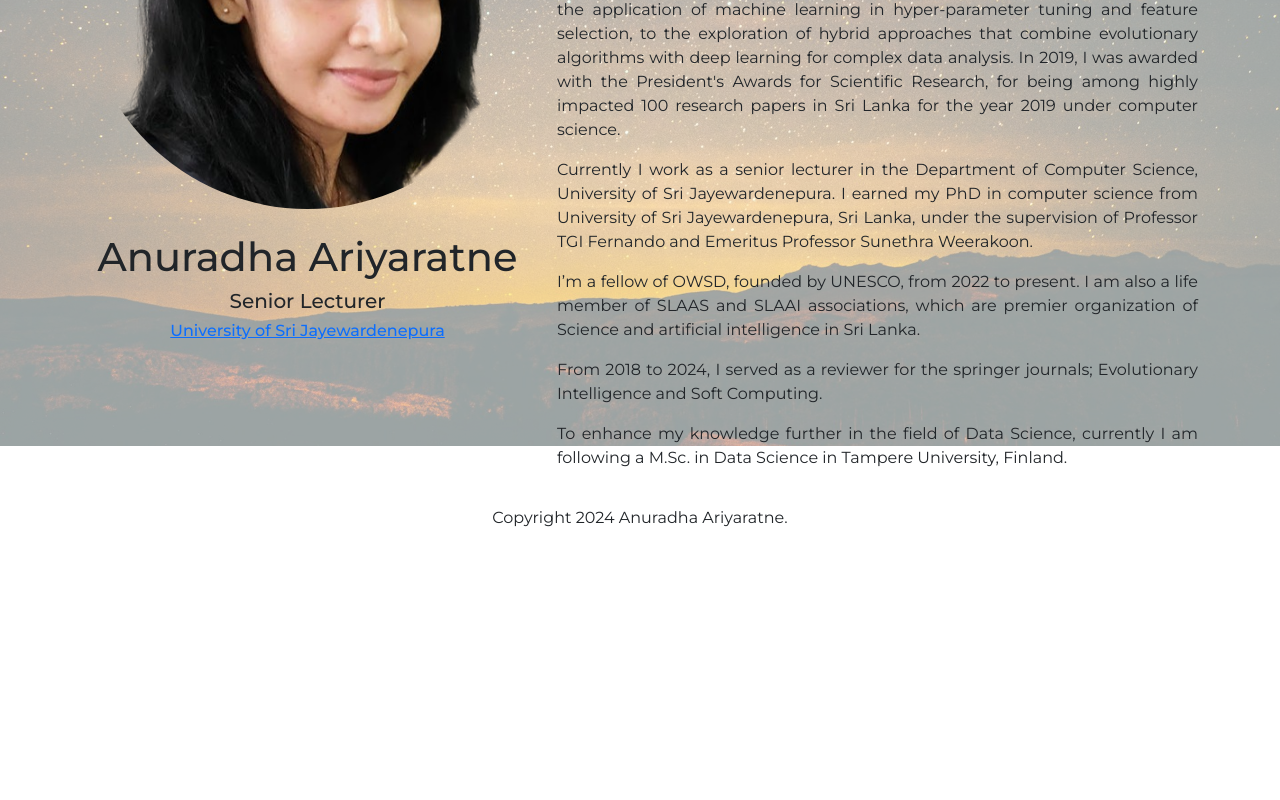
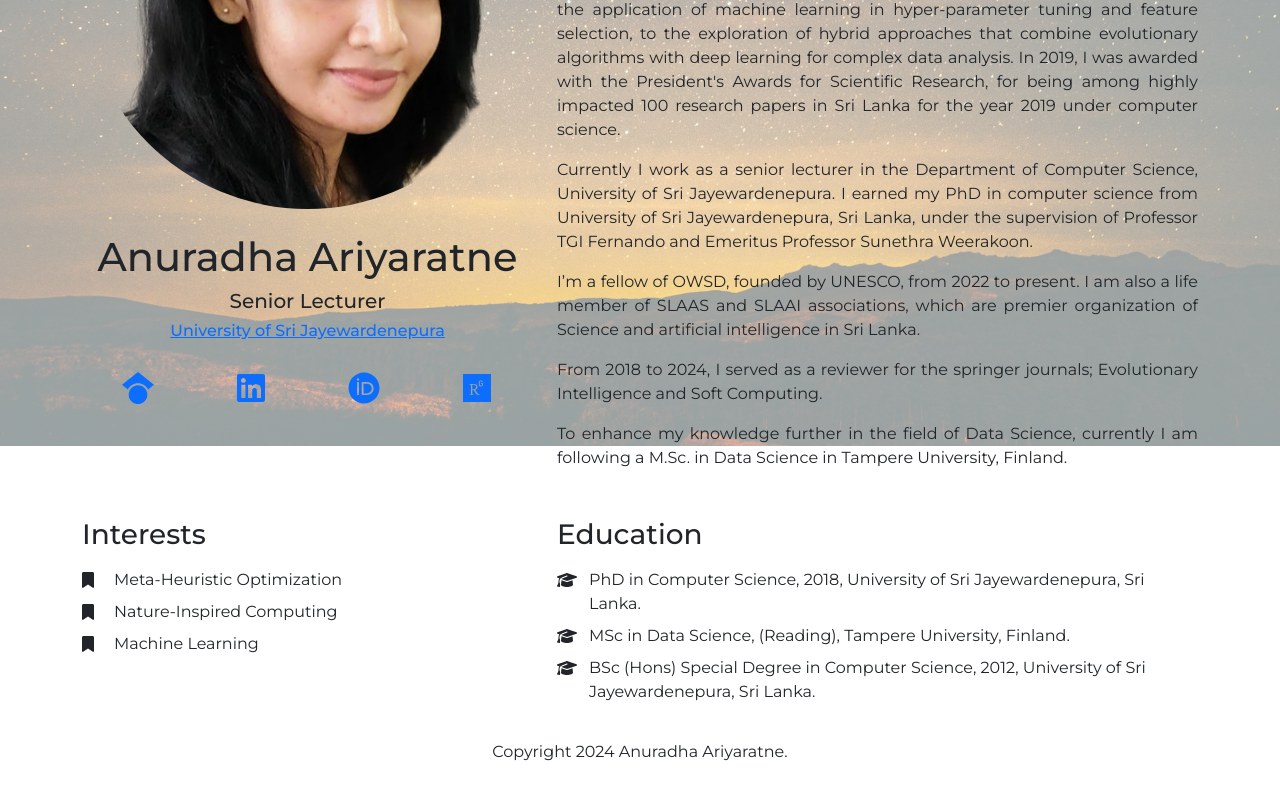
Before and after one commit to mkanuradhi/mkanuradhi-app, a React (Vite) app: page /home in a window 1280 px wide. Shown: the part 354-1154 px from the top of the page. Before the commit the page ends 920 px from the top, so only its background shows below. Built offline with nearby package versions, Linux system fonts and the light colour scheme.

Commit message:
updating home page links and content

```diff
--- a/package.json
+++ b/package.json
@@ -11,6 +11,7 @@
   },
   "dependencies": {
     "@fortawesome/fontawesome-svg-core": "^6.6.0",
+    "@fortawesome/free-brands-svg-icons": "^6.6.0",
     "@fortawesome/free-regular-svg-icons": "^6.6.0",
     "@fortawesome/free-solid-svg-icons": "^6.6.0",
     "@fortawesome/react-fontawesome": "^0.2.2",
--- /dev/null
+++ b/src/components/ExternalLinkBar.scss
@@ -0,0 +1,8 @@
+.external-link-bar {
+
+  .margin-row {
+    margin-top: 32px;
+    margin-bottom: 32px;
+  }
+
+}
--- /dev/null
+++ b/src/components/ExternalLinkBar.tsx
@@ -0,0 +1,39 @@
+import { IconProp } from '@fortawesome/fontawesome-svg-core';
+import { FontAwesomeIcon } from '@fortawesome/react-fontawesome';
+import { Col, Container, OverlayTrigger, Row, Tooltip } from 'react-bootstrap';
+import "./ExternalLinkBar.scss";
+
+interface LinkProps {
+  tooltipText: string;
+  url: string;
+  faIcon: IconProp;
+}
+
+interface ExternalLinkBarProps {
+  links: LinkProps[];
+}
+
+const ExternalLinkBar: React.FC<ExternalLinkBarProps> = ({ links }) => (
+  <Container className="external-link-bar">
+    <Row className="margin-row">
+      {links.map((link, index) => (
+        <Col key={index} className="d-flex justify-content-center align-items-center">
+          <OverlayTrigger
+            placement="bottom"
+            overlay={
+              <Tooltip id={`tooltip-${index}`}>
+                {link.tooltipText}
+              </Tooltip>
+            }
+            >
+            <a href={link.url} target="_blank" rel="noopener noreferrer">
+              <FontAwesomeIcon icon={link.faIcon} size="2x" />
+            </a>
+          </OverlayTrigger>
+        </Col>
+      ))}
+    </Row>
+  </Container>
+);
+
+export default ExternalLinkBar;
--- a/src/i18n/en.json
+++ b/src/i18n/en.json
@@ -13,6 +13,18 @@
         "I’m a fellow of OWSD, founded by UNESCO, from 2022 to present. I am also a life member of SLAAS and SLAAI associations, which are premier organization of Science  and artificial intelligence in Sri Lanka.",
         "From 2018 to 2024, I served as a reviewer for the springer journals; Evolutionary Intelligence and Soft Computing.",
         "To enhance my knowledge further in the field of Data Science, currently I am following a M.Sc. in Data Science in Tampere University, Finland."
+      ],
+      "interestTitle": "Interests",
+      "interests": [
+        "Meta-Heuristic Optimization",
+        "Nature-Inspired Computing",
+        "Machine Learning"
+      ],
+      "educationTitle": "Education",
+      "educations": [
+        "PhD in Computer Science, 2018, University of Sri Jayewardenepura, Sri Lanka.",
+        "MSc in Data Science, (Reading), Tampere University, Finland.",
+        "BSc (Hons) Special Degree in Computer Science, 2012, University of Sri Jayewardenepura, Sri Lanka."
       ]
     }
   },
--- a/src/i18n/si.json
+++ b/src/i18n/si.json
@@ -9,10 +9,22 @@
       "aboutDescriptions": [
         "මම ගණනයන ක්ෂේත්‍රයේ විශේෂත්වයක් ඇති, මීටා-හෙයුරිස්ටික් උද්ධේෂකරණය සහ යන්ත‍්‍ර ඉගෙනුම් යන විෂයයන්වල විශේෂඥයෙකු වන කැපවූ දේශකයෙකු සහ පර්යේෂකයෙකු වෙමි. මගේ පර්යේෂණ ක්ෂේත්‍රය ප්‍රධාන වශයෙන් ක්‍රීඩා, කෘෂිකර්මය, සංඛ්‍යාත්මක උද්ධේෂකරණය සහ තවත් බොහෝ ක්ෂේත්‍රවලදී පෘථක් වූ විවිධ ප්‍රායෝගික උද්ධේෂකරණ කාර්යයන් සඳහා ඉහළ ප්‍රතිඵල සෙවීම අරමුණ කරගත් අභියෝගී විසඳුම් සෙවීමට පරිශීලිතය.",
         "මගේ අවධානය යොමුවන්නේ විවිධාකාර මාතෘකා පරාසයකට, උද්ධේෂකරණ ගැටළු සඳහා නව මීටා-හෙයුරිස්ටික් ඇල්ගොරිතම් සංවර්ධනයේ සිට, වර්ධිත ප්‍රාග්ධර්ශී ආදර්ශකරණයක් සඳහා මීටා-හෙයුරිස්ටික් ක්‍රමවල යන්ත‍්‍ර ඉගෙනුම් තාක්ෂණයන් සමඟ ඒකාබද්ධ කිරීම, යන්ත‍්‍ර ඉගෙනුම තුළ අධි-පරාමිතීන් සවිබලගැන්වීම සහ විශේෂාංග තේරීමේ යෙදුම්, සංකීර්ණ දත්ත විශ්ලේෂණය සඳහා වාංශික ඇල්ගොරිතම් සහ දීප් ලෙර්නින් එකට වුවමනා විද්‍යාත්මක ක්‍රමවේදයන් සෙවීම දක්වා වේ. 2019 දී, මම විද්‍යාත්මක පර්යේෂණ සඳහා ජනාධිපති පර්යේෂණ සම්මානය ලබා ගත් අතර, 2019 වසරේ ශ්‍රී ලංකාවේ පරිගණක විද්‍යාව යටතේ වැඩිම බලපෑමක් ඇති 100 පර්යේෂණ ලේඛන අතර පිහිටියේය.",
-        "වත්මන් කාලයේ, මම ශ්‍රී ජයවර්ධනපුර විශ්වවිද්‍යාලයේ පරිගණක විද්‍යා අංශයේ ජ්‍යෙෂ්ඨ මහාචාර්යවරයෙකු ලෙස කටයුතු කරමි. මම මාගේ පරිගණක විද්‍යා පිඨය සඳහා පර්යේෂණ කටයුතු කරමින් ශ්‍රී ලංකාවේ ශ්‍රී ජයවර්ධනපුර විශ්වවිද්‍යාලයෙන් මගේ පීඑච්ඩී උපාධිය ලබා ගත්තෙමි, එම පීඑච්ඩී පරිපාලනය කළේ මහාචාර්ය TGI ප්‍රනාන්දු සහ මහාචාර්ය සුනෙත්‍රා වීරකෝන් යන අයෙනි.",
+        "වත්මන් කාලයේ, මම ශ්‍රී ජයවර්ධනපුර විශ්වවිද්‍යාලයේ පරිගණක විද්‍යා අංශයේ ජ්‍යෙෂ්ඨ කථිකාචාර්යවරයෙකු ලෙස කටයුතු කරමි. මම මාගේ පරිගණක විද්‍යා පිඨය සඳහා පර්යේෂණ කටයුතු කරමින් ශ්‍රී ලංකාවේ ශ්‍රී ජයවර්ධනපුර විශ්වවිද්‍යාලයෙන් මගේ පීඑච්ඩී උපාධිය ලබා ගත්තෙමි, එම පීඑච්ඩී අධීක්ෂණය කළේ මහාචාර්ය ටී ජී අයි ප්‍රනාන්දු සහ සම්මානනීය මහාචාර්ය සුනෙත්‍රා වීරකෝන් යන අයෙනි.",
         "මම 2022 සිට වත්මන් කාලය දක්වා යුනෙස්කෝ විසින් පිහිටුවා ඇති OWSD සංවිධානයේ අනුබද්ධයෙකු වෙමි. මම ශ්‍රී ලංකාවේ විද්‍යා සහ කෘත්‍රිම බුද්ධිය සඳහා ප්‍රමුඛ සංවිධාන වන SLAAS සහ SLAAI සංගම්වල ජීවිත කාලය පුරා සාමාජිකයෙකුද වෙමි.",
         "2018 සිට 2024 දක්වා, මම ස්ප්‍රිංගර් සඟරා වන Evolutionary Intelligence සහ Soft Computing සඟරාවන් සඳහා විචාරකයෙකු ලෙස සේවය කළෙමි.",
         "දත්ත විද්‍යා ක්ෂේත්‍රයේ මාගේ දැනුම තවදුරටත් වර්ධනය කිරීම සඳහා, වත්මන් කාලයේ මම ෆින්ලන්තයේ ටැම්පෙරේ විශ්වවිද්‍යාලයේ දත්ත විද්‍යා පිළිබඳ පශ්චාත් උපාධියක් අධ්‍යයනය කරමින් සිටිමි."
+      ],
+      "interestTitle": "රුචිකත්වයන්",
+      "interests": [
+        "Meta-Heuristic ප්‍රශස්තකරණය",
+        "ස්වභාව ධර්මයෙන් ආභාසය ලබන පරිගණකකරණය",
+        "යන්ත්‍ර ඉගෙනීම"
+      ],
+      "educationTitle": "අධ්‍යාපනය",
+      "educations": [
+        "2018, පරිගණක විද්‍යාව පිළිබඳ ආචාර්ය උපාධිය, ශ්‍රී ජයවර්ධනපුර විශ්වවිද්‍යාලය, ශ්‍රී ලංකාව.",
+        "දත්ත විද්‍යාව පිළිබඳ ශාස්ත්‍රපති උපාධිය, (අධ්‍යයනය කරමින්), තම්පරේ විශ්වවිද්‍යාලය, ෆින්ලන්තය.",
+        "2012, විද්‍යාවේදී (ගෞරව) විශේෂ උපාධිය, ශ්‍රී ජයවර්ධනපුර විශ්වවිද්‍යාලය, ශ්‍රී ලංකාව."
       ]
     }
   },
--- a/src/pages/Home.scss
+++ b/src/pages/Home.scss
@@ -1,6 +1,6 @@
 .home {
 
-  .main-row {
+  .top-margin-row {
     margin-top: 32px;
   }
 
@@ -19,4 +19,28 @@
   .description {
     text-align: justify;
   }
+
+  .home-ul {
+    list-style-type: none;
+    padding-left: 0;
+    margin-top: 1rem;
+
+    li {
+      position: relative;
+      padding-left: 2rem;
+      margin-bottom: 0.5rem;
+
+      .list-icon {
+        position: absolute;
+        left: 0;
+        top: 0.25rem;
+        font-size: 1rem;
+      }
+    }
+
+    li:last-child {
+      margin-bottom: 0;
+    }
+  }
+
 }
--- a/src/pages/Home.tsx
+++ b/src/pages/Home.tsx
@@ -1,18 +1,47 @@
-import { Col, Container, Image, Row } from "react-bootstrap"
+import { Col, Container, Image, Row, OverlayTrigger, Tooltip } from "react-bootstrap";
 import { useTranslation } from "react-i18next";
 import anuImage from "../assets/images/anuradha.png";
 import { v4 as uuidv4 } from "uuid";
+import { FontAwesomeIcon } from "@fortawesome/react-fontawesome";
+import { faGraduationCap, faBookmark } from '@fortawesome/free-solid-svg-icons';
+import { faGoogleScholar, faLinkedin, faOrcid, faResearchgate } from '@fortawesome/free-brands-svg-icons';
 import "./Home.scss"
+import ExternalLinkBar from "../components/ExternalLinkBar";
 
 export const Home = () => {
   const { t } = useTranslation('', { keyPrefix: 'pages.Home' });
   const descriptions: string[] = t('aboutDescriptions', { returnObjects: true });
+  const interests: string[] = t('interests', { returnObjects: true });
+  const educations: string[] = t('educations', { returnObjects: true });
+
+  const externalLinks = [
+    {
+      tooltipText: 'Google Scholar',
+      url: 'https://scholar.google.com/citations?hl=en&user=-O25soMAAAAJ',
+      faIcon: faGoogleScholar,
+    },
+    {
+      tooltipText: 'LinkedIn',
+      url: 'https://www.linkedin.com/in/anuradha-ariyaratne-3a406281/',
+      faIcon: faLinkedin,
+    },
+    {
+      tooltipText: 'ORCID',
+      url: 'https://orcid.org/0000-0002-3548-3976',
+      faIcon: faOrcid,
+    },
+    {
+      tooltipText: 'ResearchGate',
+      url: 'https://www.researchgate.net/profile/Anuradha-Ariyaratne',
+      faIcon: faResearchgate,
+    },
+  ];
 
   return (
     <>
       <div className="home">
         <Container>
-          <Row className="main-row">
+          <Row className="top-margin-row">
             <Col sm={5}>
               <div>
                 <Image src={anuImage} alt={t('title')} roundedCircle className="main-image" />
@@ -22,6 +51,7 @@ export const Home = () => {
                 <h5>{t('subTitle')}</h5>
                 <h6><a href="https://www.sjp.ac.lk/" target="_blank" rel="noopener noreferrer">{t('university')}</a></h6>
               </div>
+              <ExternalLinkBar links={externalLinks} />
             </Col>
             <Col sm={7}>
               <div>
@@ -34,6 +64,32 @@ export const Home = () => {
               </div>
             </Col>
           </Row>
+          <Row className="top-margin-row">
+            <Col sm={5}>
+              <div>
+                <h3>{t('interestTitle')}</h3>
+                <ul className="home-ul">
+                  {interests.map(interest => (
+                    <li key={uuidv4()}>
+                      <FontAwesomeIcon icon={faBookmark} className="list-icon" />{interest}
+                    </li>
+                  ))}
+                </ul>
+              </div>
+            </Col>
+            <Col sm={7}>
+              <div>
+              <h3>{t('educationTitle')}</h3>
+                <ul className="home-ul">
+                  {educations.map(education => (
+                    <li key={uuidv4()}>
+                      <FontAwesomeIcon icon={faGraduationCap} className="list-icon" />{education}
+                    </li>
+                  ))}
+                </ul>
+              </div>
+            </Col>
+          </Row>
         </Container>
       </div>
     </>
```
Also changed, not shown: 1 other file (tests, documents, lock files or other folders).
